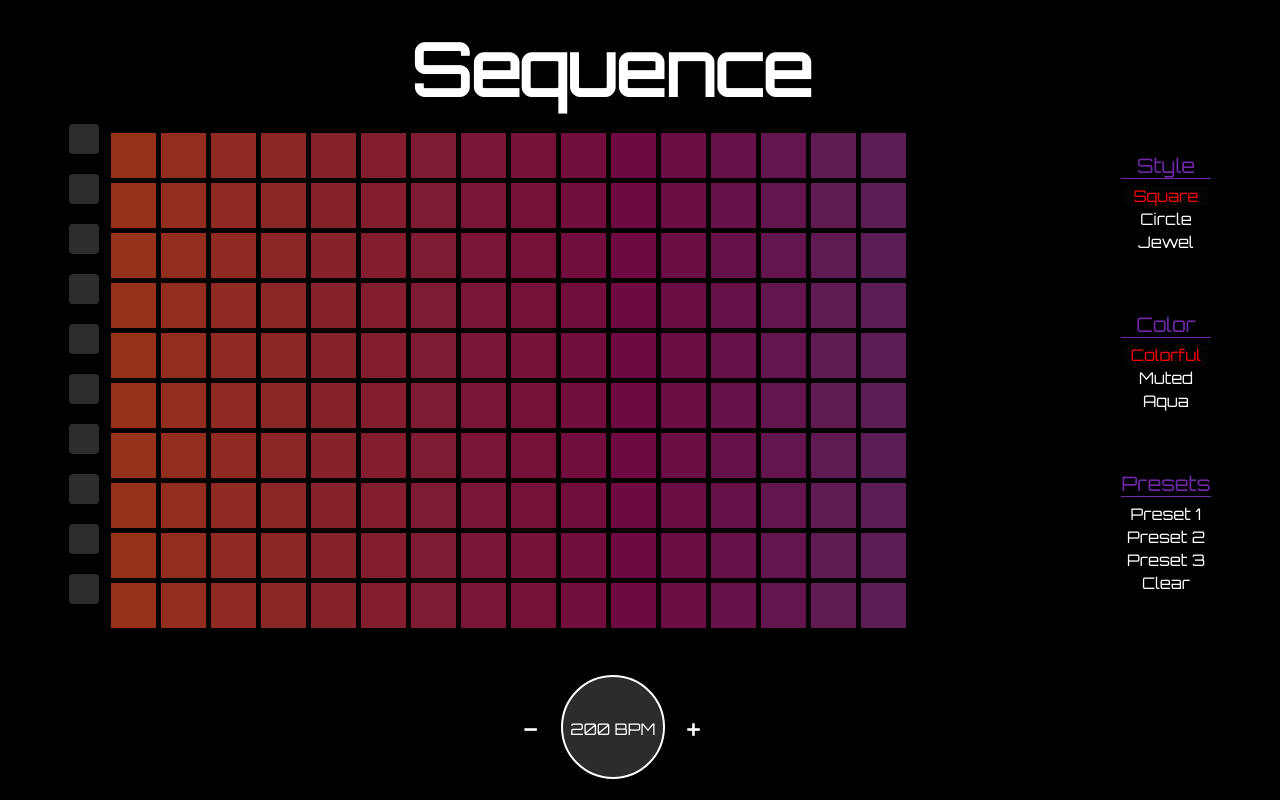
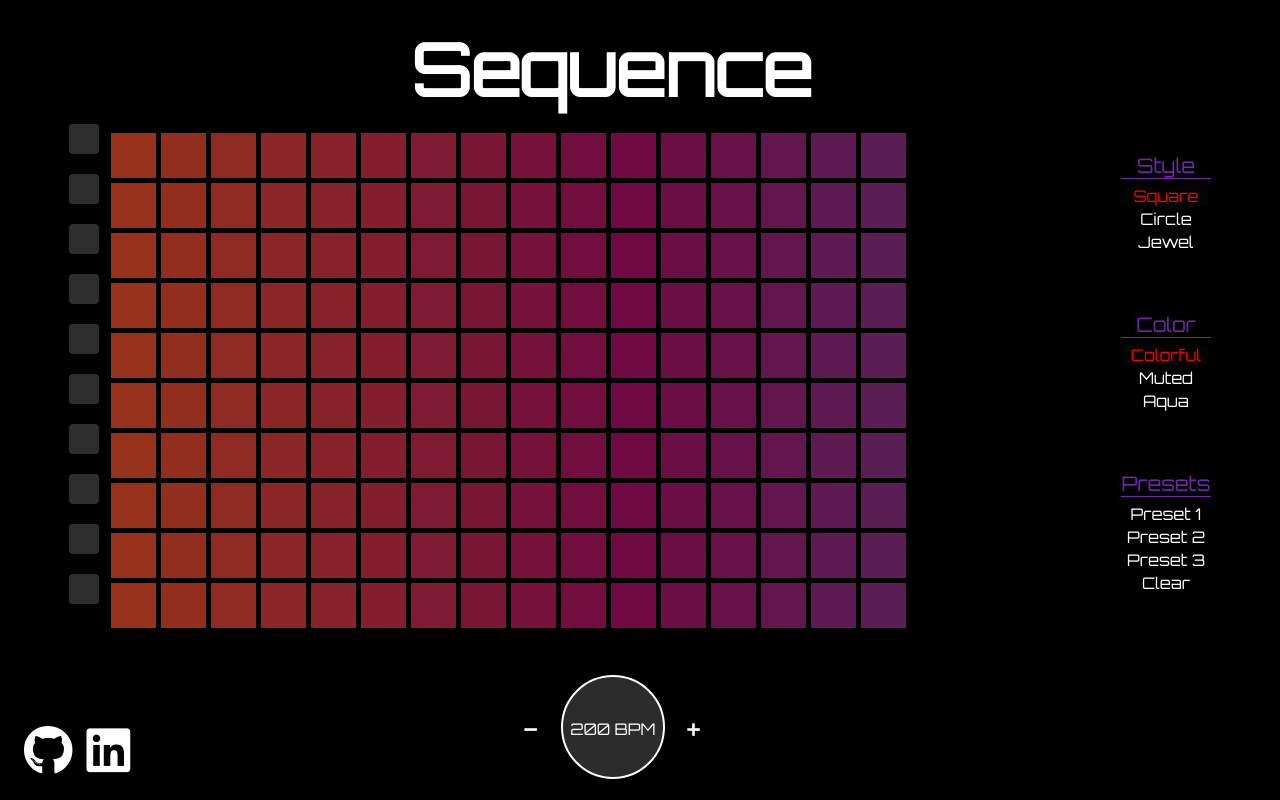
Before and after one commit to wadecoufal/Sequence, a website built with webpack: page index.html in a window 1280 px wide. Built offline with nearby package versions, Linux system fonts and the light colour scheme.

Commit message:
Add Github/LinkedIn links to page

```diff
--- a/assets/app.css
+++ b/assets/app.css
@@ -20,17 +20,33 @@ body {
   margin-bottom: 19px;
 }
 
+.contact-links {
+  display: flex;
+  align-items: center;
+  height: 100px;
+  margin-top: 74px;
+  position: absolute;
+  bottom: 0;
+  left: 17;
+}
+
+.contact-links i {
+  font-size: 50px;
+  margin: 7px;
+  transition: 0.3s;
+}
+
+.contact-links i:hover {
+  transition: 0.3s;
+  color: red;
+}
+
 #colors {
   list-style: none;
-  /* height: 200px;
-  width: 150px; */
-  /* margin-right: 20px; */
 }
 
 #styles {
   list-style: none;
-  /* height: 200px;
-  width: 150px; */
 }
 
 #presets {
@@ -46,14 +62,9 @@ body {
 }
 
 .preset-list-item {
-  /* width: 100%; */
-    /* height: 60px; */
   margin: 3px;
-    /* background-color: rgba(63, 63, 63, 0.7); */
   text-align: center;
-    /* font-size: 25px; */
   font-weight: 100;
-    /* line-height: 2.5; */
   border-radius: 4px;
   transition: 0.3s;
 }
@@ -66,27 +77,17 @@ body {
 }
 
 .color-list-item {
-    /* width: 100%; */
-    /* height: 60px; */
   margin: 3px;
-    /* background-color: rgba(63, 63, 63, 0.7); */
   text-align: center;
-    /* font-size: 25px; */
   font-weight: 100;
-    /* line-height: 2.5; */
   border-radius: 4px;
   transition: 0.3s;
 }
 
 .style-list-item {
-      /* width: 100%; */
-    /* height: 60px; */
   margin: 3px;
-    /* background-color: rgba(63, 63, 63, 0.7); */
   text-align: center;
-    /* font-size: 25px; */
   font-weight: 100;
-    /* line-height: 2.5; */
   border-radius: 4px;
   transition: 0.3s;
 }
--- a/index.html
+++ b/index.html
@@ -5,7 +5,8 @@
     <link rel="stylesheet" href="assets/reset.css">
     <link rel="stylesheet" href="assets/app.css">
     <link href="https://fonts.googleapis.com/css?family=Open+Sans+Condensed:300|Orbitron" rel="stylesheet">
-    <!-- <link rel="icon" href="assets/wadefav1.png"> -->
+    <link rel="stylesheet" href="https://use.fontawesome.com/releases/v5.4.1/css/all.css" integrity="sha384-5sAR7xN1Nv6T6+dT2mhtzEpVJvfS3NScPQTrOxhwjIuvcA67KV2R5Jz6kr4abQsz" crossorigin="anonymous">
+    <link rel="icon" href="assets/wadefav1.png">
   </head>
   <body>
     <div class='sequencer-key-control'>
@@ -22,7 +23,6 @@
         <li class="sharp-flat" data-idx='9'> </li>
       </ul>
 
-
       <div class="mid-content">
         <h1 class="sequence-header">Sequence</h1>
         <canvas id="canvas"></canvas>
@@ -35,6 +35,7 @@
         </div>
 
       </div>
+
     </div>
 
 
@@ -69,6 +70,16 @@
 
     </div>
 
+    <div class="contact-links">
+      <a href="https://github.com/wadecoufal" target="_blank">
+        <i class="fab fa-github"></i>
+      </a>
+      <a href="https://www.linkedin.com/in/wade-coufal/" target="_blank">
+        <i class="fab fa-linkedin"></i>
+      </a>
+
+    </div>
+
     <script type="application/javascript" src="javascripts/bundle.js"></script>
   </body>
 
```
Lines whose indentation alone changed are shown as unchanged.
